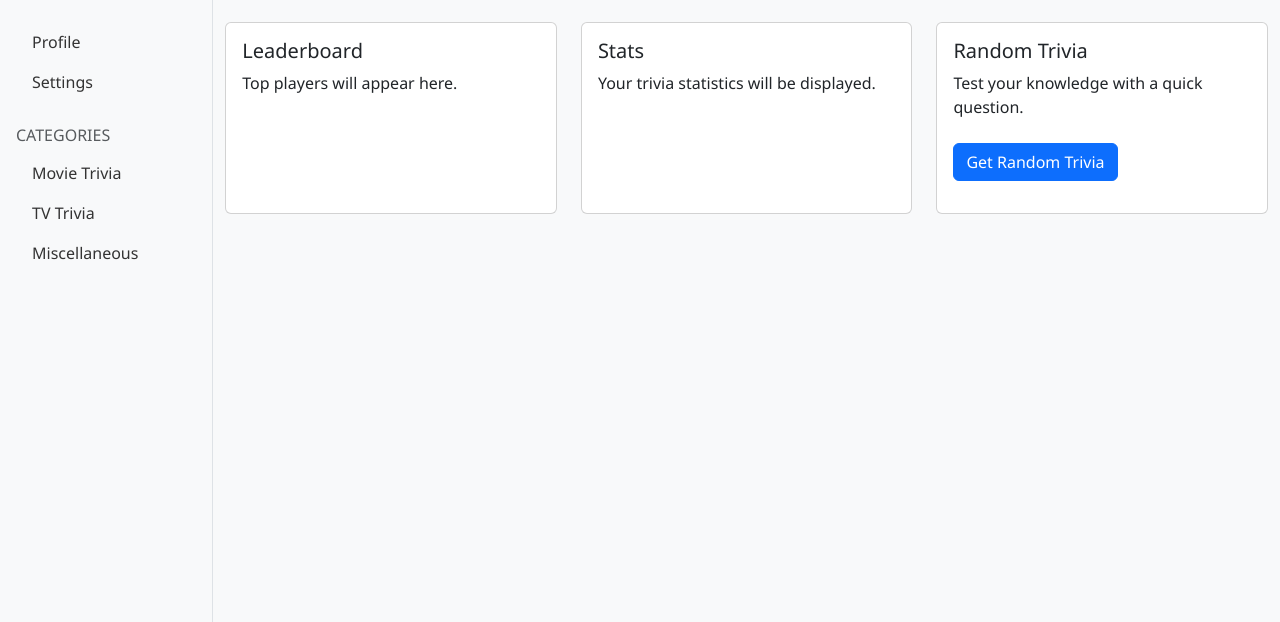
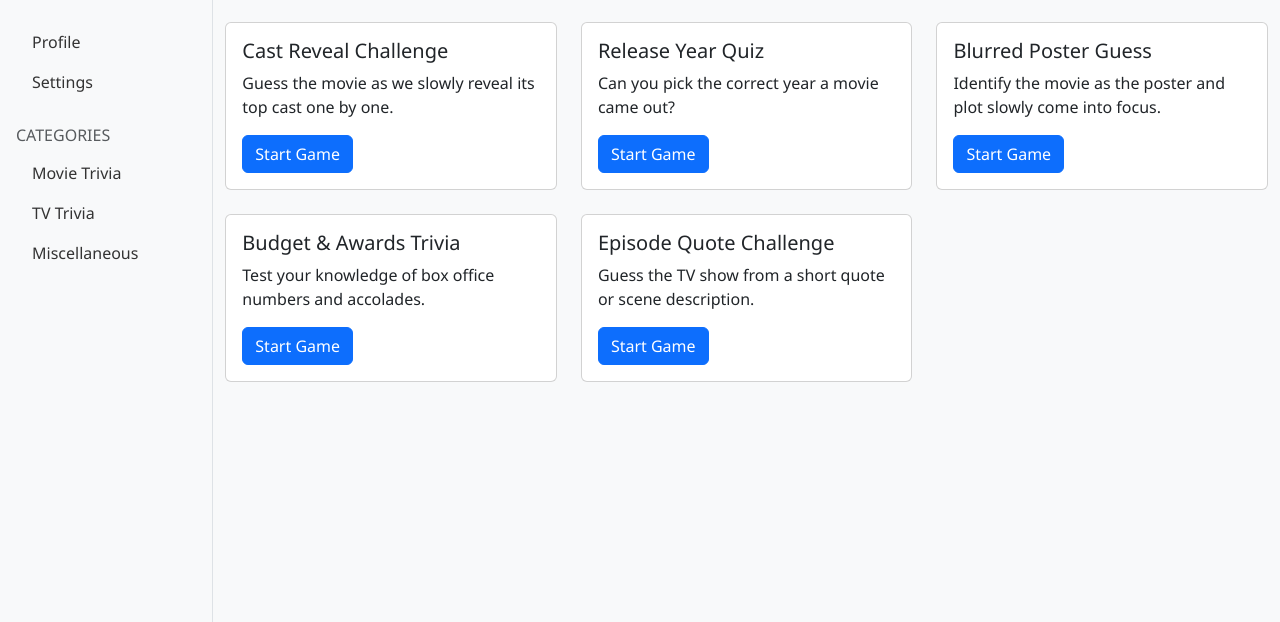
Before and after one commit to chanzer0/media-server-trivia, a Flask app: template app/templates/index.html in a window 1280 px wide. Shown: the part 148-770 px from the top of the page. Run offline with Flask 3, Linux system fonts and the light colour scheme; the template is opened without the code that fills it, so the values that code supplies are empty; some libraries are stand-ins or nearby versions.

Commit message:
Document new trivia games

```diff
--- a/app/templates/index.html
+++ b/app/templates/index.html
@@ -6,41 +6,47 @@
   <div class="col-12 col-md-6 col-lg-4">
     <div class="card card-hover h-100">
       <div class="card-body">
-        <h5 class="card-title">Leaderboard</h5>
-        <p class="card-text">Top players will appear here.</p>
+        <h5 class="card-title">Cast Reveal Challenge</h5>
+        <p class="card-text">Guess the movie as we slowly reveal its top cast one by one.</p>
+        <button class="btn btn-primary">Start Game</button>
       </div>
     </div>
   </div>
   <div class="col-12 col-md-6 col-lg-4">
     <div class="card card-hover h-100">
       <div class="card-body">
-        <h5 class="card-title">Stats</h5>
-        <p class="card-text">Your trivia statistics will be displayed.</p>
+        <h5 class="card-title">Release Year Quiz</h5>
+        <p class="card-text">Can you pick the correct year a movie came out?</p>
+        <button class="btn btn-primary">Start Game</button>
       </div>
     </div>
   </div>
   <div class="col-12 col-md-6 col-lg-4">
     <div class="card card-hover h-100">
       <div class="card-body">
-        <h5 class="card-title">Random Trivia</h5>
-        <p class="card-text">Test your knowledge with a quick question.</p>
-        <button id="triviaBtn" class="btn btn-primary mt-2">Get Random Trivia</button>
-        <div id="trivia" class="mt-3"></div>
+        <h5 class="card-title">Blurred Poster Guess</h5>
+        <p class="card-text">Identify the movie as the poster and plot slowly come into focus.</p>
+        <button class="btn btn-primary">Start Game</button>
+      </div>
+    </div>
+  </div>
+  <div class="col-12 col-md-6 col-lg-4">
+    <div class="card card-hover h-100">
+      <div class="card-body">
+        <h5 class="card-title">Budget & Awards Trivia</h5>
+        <p class="card-text">Test your knowledge of box office numbers and accolades.</p>
+        <button class="btn btn-primary">Start Game</button>
+      </div>
+    </div>
+  </div>
+  <div class="col-12 col-md-6 col-lg-4">
+    <div class="card card-hover h-100">
+      <div class="card-body">
+        <h5 class="card-title">Episode Quote Challenge</h5>
+        <p class="card-text">Guess the TV show from a short quote or scene description.</p>
+        <button class="btn btn-primary">Start Game</button>
       </div>
     </div>
   </div>
 </div>
-
-<script>
-  document.getElementById('triviaBtn').addEventListener('click', async () => {
-    const res = await fetch('/api/trivia');
-    const data = await res.json();
-    const div = document.getElementById('trivia');
-    if (data.question) {
-      div.innerHTML = `<div class='alert alert-info'><strong>Q:</strong> ${data.question}<br><strong>A:</strong> ${data.answer}</div>`;
-    } else {
-      div.innerHTML = `<div class='alert alert-warning'>${data.error}</div>`;
-    }
-  });
-</script>
 {% endblock %}
```
Also changed, not shown: README.md.
